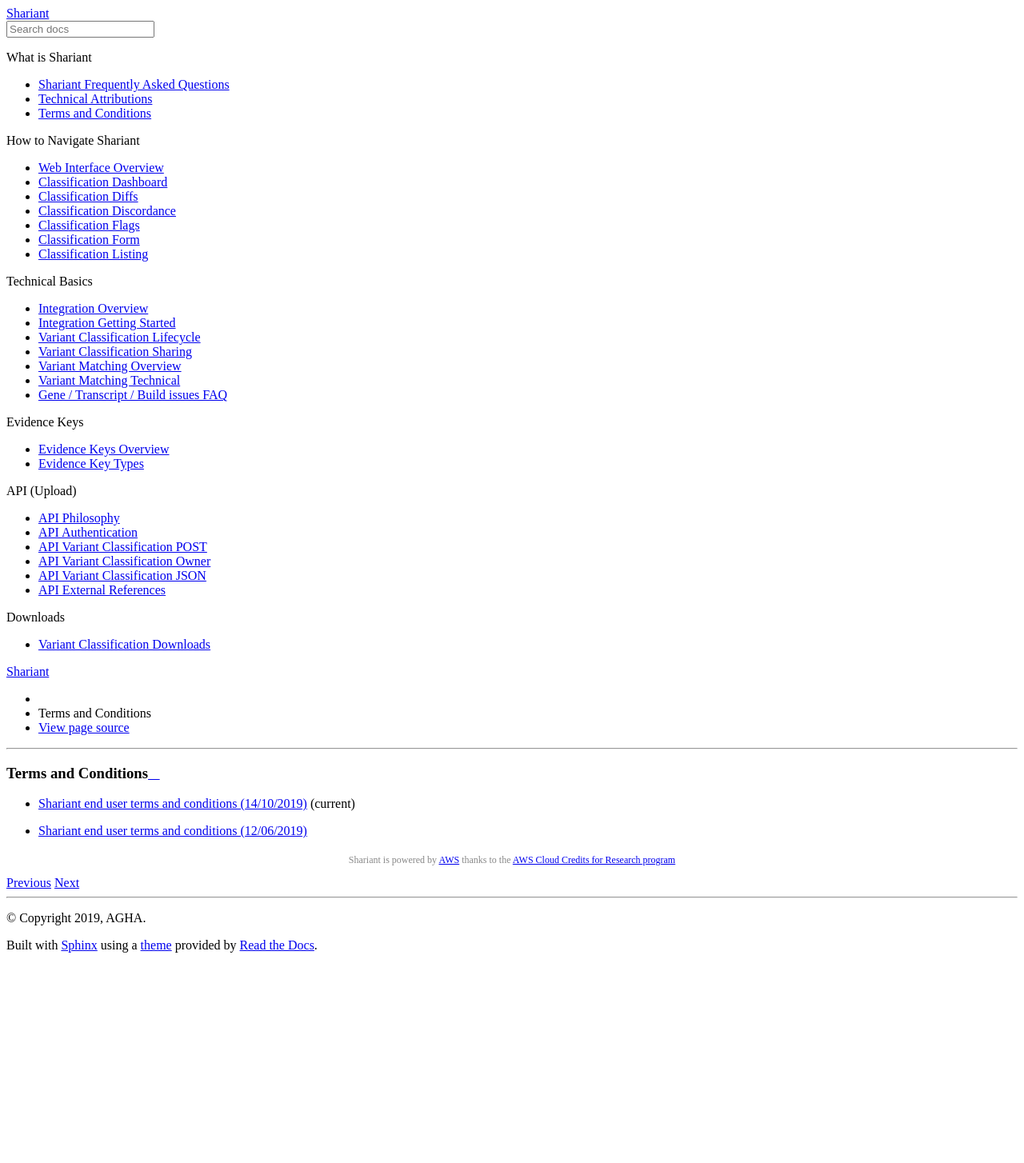
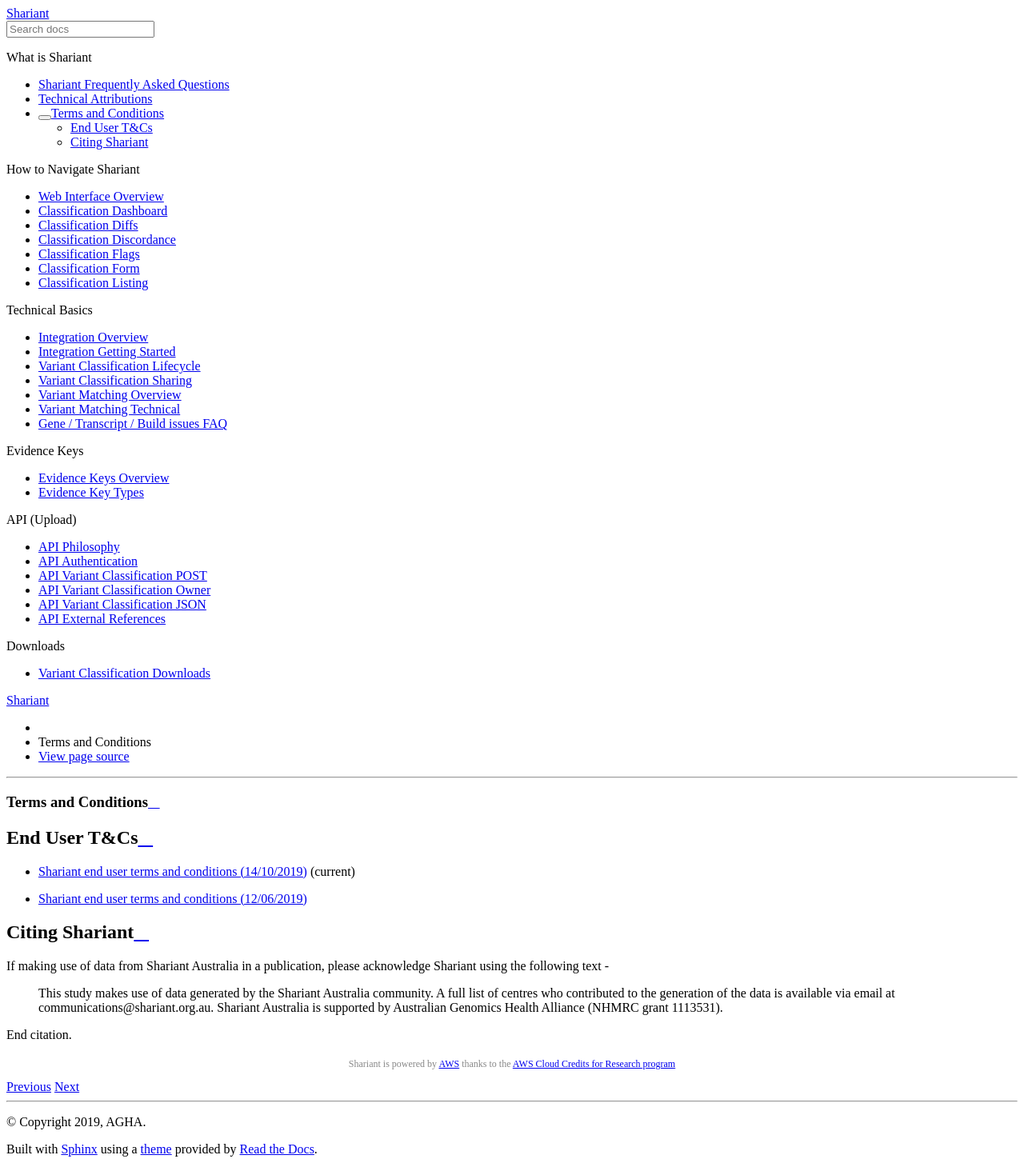
Before and after one commit to SACGF/shariant_docs, a Sphinx documentation site: the page built from docs/faq/terms_and_conditions.md, in a window 1280 px wide. Shown: the whole page at 80% size. Built offline with Sphinx 7.4.7 and the Read the Docs theme 2.0.0, drawn with Linux system fonts in a browser that asks for light colours; before the commit the page ends 1199 px from its top, so only the background shows below that.

Commit message:
Provide citation text

```diff
--- a/docs/faq/terms_and_conditions.md
+++ b/docs/faq/terms_and_conditions.md
@@ -1,4 +1,14 @@
 # Terms and Conditions
+
+## End User T&Cs
 
 * <a href="../pdf/End User Terms_Australian Genomics_Shariant_updated 14 Oct 2019 pdf.pdf">Shariant end user terms and conditions (14/10/2019)</a> (current)
 * <a href="../pdf/End User Terms_Australian Genomics_Shariant_12 June 2019 FINAL.pdf">Shariant end user terms and conditions (12/06/2019)</a>
+
+## Citing Shariant
+
+If making use of data from Shariant Australia in a publication, please acknowledge Shariant using the following text -
+
+> This study makes use of data generated by the Shariant Australia community. A full list of centres who contributed to the generation of the data is available via email at communications@shariant.org.au. Shariant Australia is supported by Australian Genomics Health Alliance (NHMRC grant 1113531).
+
+End citation.
```
